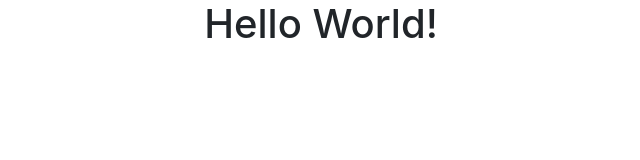
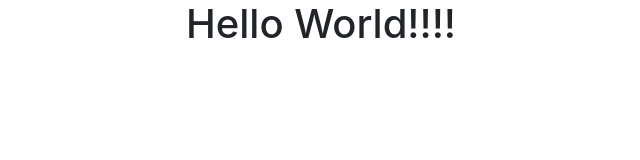
Before and after one commit to philip1091/portfolio, a plain HTML site: page index.html in a window 1280 px wide. Shown: the whole page, without its empty margins (319-959 px from the left). Drawn offline with nearby package versions, Linux system fonts and the light colour scheme.

Commit message:
testing netlify update settings

```diff
--- a/index.html
+++ b/index.html
@@ -12,7 +12,7 @@
   </head>
 
   <body>
-    <h1 class="text-center">Hello World!</h1>
+    <h1 class="text-center">Hello World!!!!</h1>
 
 
 
```
